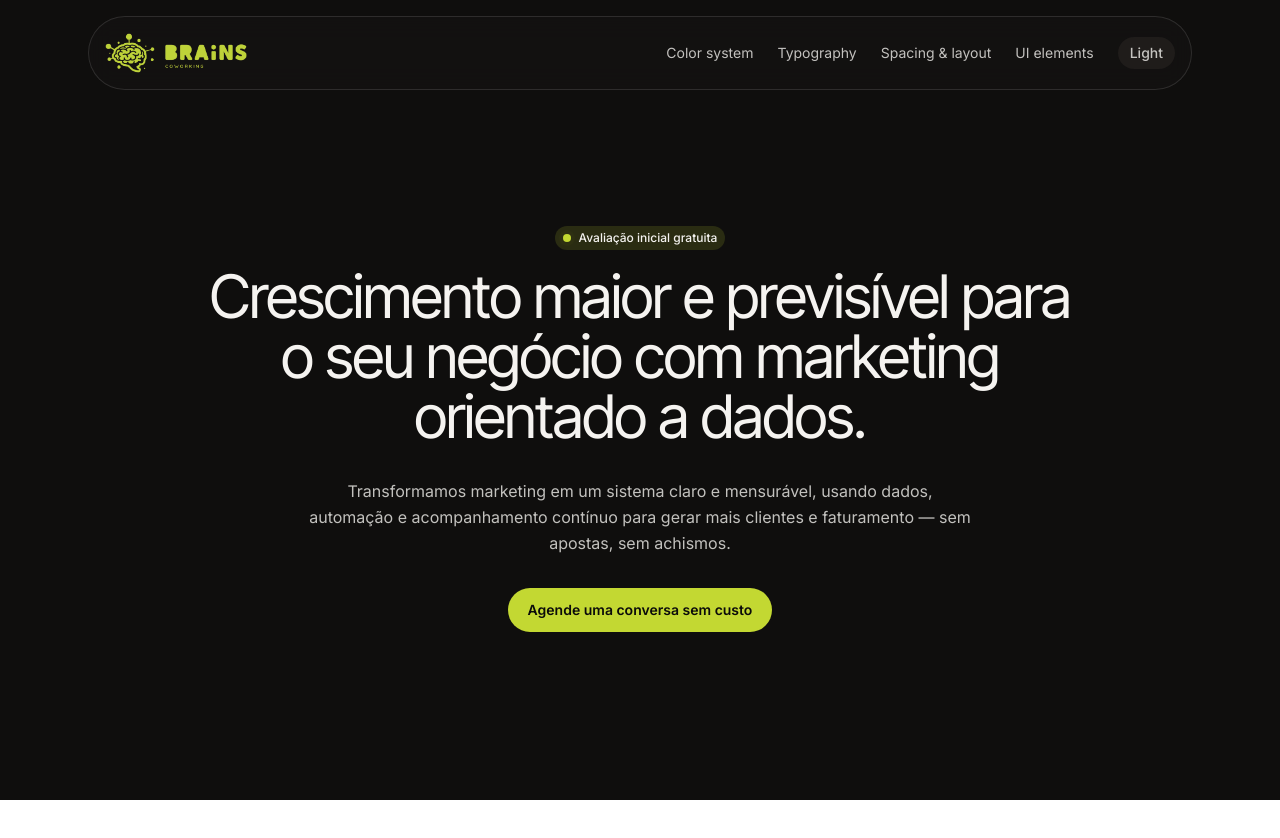
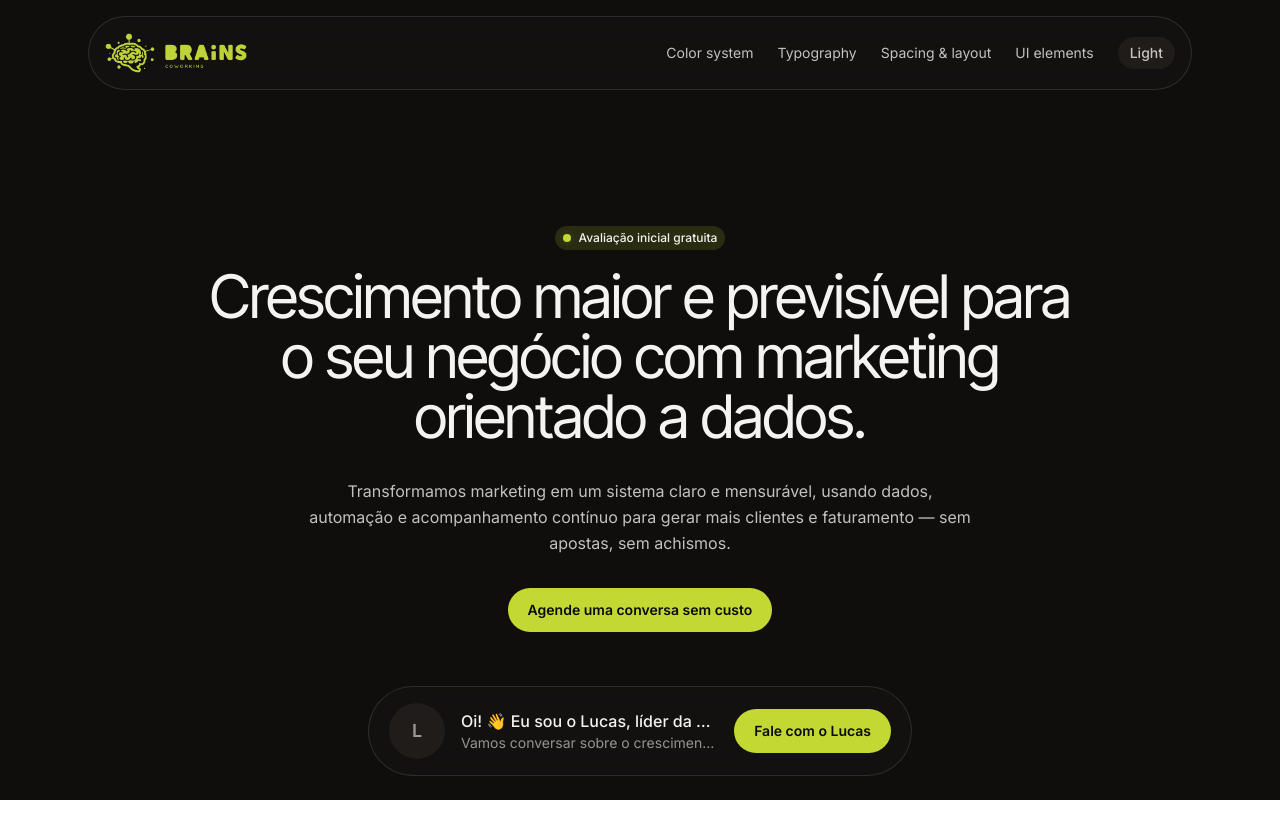
Before and after one commit to lucas-bids/brains-growth, a Next.js app: page / in a window 1280 px wide. Shown: the top 838 px of the page. Built offline with nearby package versions, Linux system fonts and the light colour scheme; grey boxes are pictures that could not be loaded.

Commit message:
feat: implement floating CTA

```diff
--- /dev/null
+++ b/app/components/FloatingCTA.tsx
@@ -0,0 +1,146 @@
+"use client";
+
+import { useRef, useLayoutEffect } from "react";
+import gsap from "gsap";
+import { ScrollTrigger } from "gsap/ScrollTrigger";
+
+gsap.registerPlugin(ScrollTrigger);
+
+const WHATSAPP_URL = "https://wa.me/5500000000000";
+const TITLE = "Oi! 👋 Eu sou o Lucas, líder da Brains Growth.";
+const SUBTITLE = "Vamos conversar sobre o crescimento do seu negócio";
+const CTA_LABEL = "Fale com o Lucas";
+
+const primaryButtonBase =
+  "inline-flex items-center justify-center rounded-xl px-5 h-11 text-sm font-semibold outline-none transition focus-visible:ring-2 bg-accent text-accent-foreground ring-offset-0 hover:brightness-95 focus-visible:ring-accent/40";
+
+export function FloatingCTA() {
+  const containerRef = useRef<HTMLDivElement>(null);
+  const pillRef = useRef<HTMLDivElement>(null);
+  const textStackRef = useRef<HTMLDivElement>(null);
+
+  useLayoutEffect(() => {
+    const container = containerRef.current;
+    const pill = pillRef.current;
+    const textStack = textStackRef.current;
+    const landingZone = document.getElementById("cta-landing-zone");
+
+    if (!container || !pill || !textStack || !landingZone) return;
+
+    const prefersReducedMotion = window.matchMedia(
+      "(prefers-reduced-motion: reduce)"
+    ).matches;
+
+    if (prefersReducedMotion) {
+      return;
+    }
+
+    const ctx = gsap.context(() => {
+      const isMobile = () => window.innerWidth < 768;
+
+      const tl = gsap.timeline({
+        scrollTrigger: {
+          trigger: landingZone,
+          start: "top bottom-=20",
+          end: "bottom bottom",
+          scrub: true,
+          invalidateOnRefresh: true,
+        },
+      });
+
+      tl.to(
+        container,
+        {
+          maxWidth: "min(calc(100vw - 2rem), 72rem)",
+          xPercent: -50,
+          duration: 1,
+        },
+        0
+      )
+        .to(
+          pill,
+          {
+            paddingLeft: 32,
+            paddingRight: 32,
+            paddingTop: 20,
+            paddingBottom: 20,
+            duration: 1,
+          },
+          0
+        )
+        .to(
+          container,
+          {
+            y: -120,
+            duration: 1,
+          },
+          0
+        );
+
+      // On mobile only: reveal text stack when expanded (opacity/width driven by scroll)
+      if (isMobile()) {
+        tl.to(
+          textStack,
+          {
+            opacity: 1,
+            width: 280,
+            duration: 0.6,
+          },
+          0.3
+        );
+      }
+    }, container);
+
+    return () => ctx.revert();
+  }, []);
+
+  return (
+    <div
+      ref={containerRef}
+      role="region"
+      aria-label="Fale com o Lucas"
+      className="fixed bottom-6 left-1/2 z-50 mx-auto w-full max-w-md -translate-x-1/2 px-4 md:max-w-xl"
+    >
+      <div
+        ref={pillRef}
+        className="flex items-center justify-between gap-4 rounded-full border border-border bg-surface/50 px-4 py-3 backdrop-blur-md md:px-5 md:py-4"
+      >
+        {/* Left: Avatar + Text (hidden on mobile in floating state) */}
+        <div className="flex min-w-0 flex-1 items-center gap-3 md:gap-4">
+          {/* Placeholder avatar */}
+          <div
+            className="relative h-12 w-12 shrink-0 overflow-hidden rounded-full bg-surface-2 md:h-14 md:w-14"
+            aria-hidden
+          >
+            <div className="flex h-full w-full items-center justify-center text-lg font-semibold text-text-muted">
+              L
+            </div>
+          </div>
+
+          {/* Text stack: hidden on mobile (floating), revealed in expanded state via GSAP */}
+          <div
+            ref={textStackRef}
+            className="min-w-0 opacity-0 w-0 overflow-hidden md:opacity-100 md:w-auto md:overflow-visible"
+          >
+            <p className="truncate text-sm font-medium text-text md:text-base">
+              {TITLE}
+            </p>
+            <p className="truncate text-xs text-text-muted md:text-sm">
+              {SUBTITLE}
+            </p>
+          </div>
+        </div>
+
+        {/* Right: CTA button */}
+        <a
+          href={WHATSAPP_URL}
+          target="_blank"
+          rel="noopener noreferrer"
+          className={`shrink-0 ${primaryButtonBase}`}
+        >
+          {CTA_LABEL}
+        </a>
+      </div>
+    </div>
+  );
+}
--- a/app/page.tsx
+++ b/app/page.tsx
@@ -2,6 +2,7 @@
 
 import { useState, useEffect } from "react";
 import { Navbar } from "./components/Navbar";
+import { FloatingCTA } from "./components/FloatingCTA";
 import { SmoothScroll } from "./components/SmoothScroll";
 import { Hero } from "./sections/Hero";
 import { MarketingCycles } from "./sections/MarketingCycles";
@@ -47,7 +48,15 @@ export default function Home() {
             © 2026 Brains Growth. Todos os direitos reservados.
           </p>
         </footer>
+
+        {/* Landing zone for CTA morph: reserves space at page end */}
+        <div
+          id="cta-landing-zone"
+          className="min-h-[140px] w-full px-4 md:min-h-[160px] md:px-6"
+        />
       </SmoothScroll>
+
+      <FloatingCTA />
     </div>
   );
 }
```
